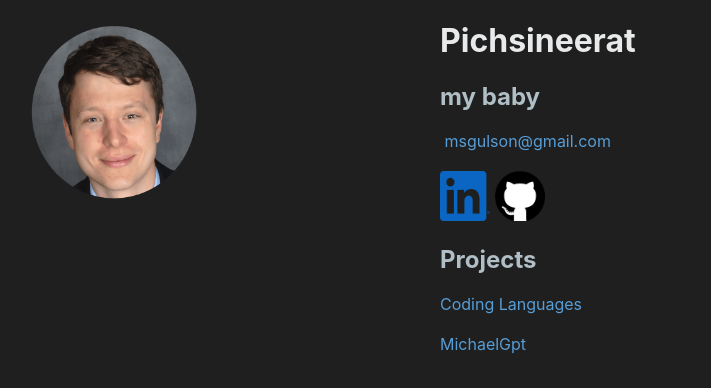
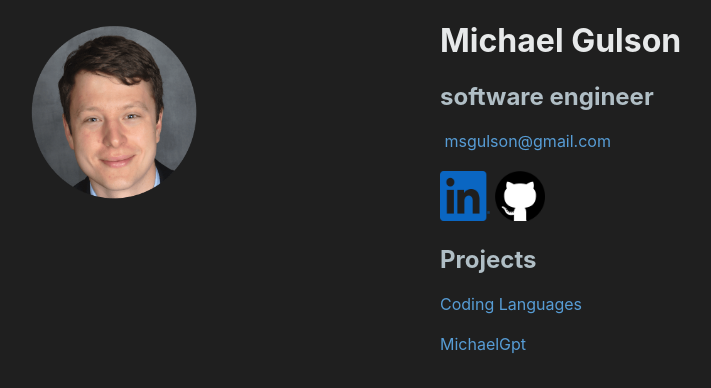
Before and after one commit to mgulson/personal-website, a React (Create React App) app: page / in a window 1280 px wide. Shown: the top 388 px of the page, without its empty margins (92-803 px from the left). Built offline with nearby package versions, Linux system fonts and the light colour scheme.

Commit message:
fix title

```diff
--- a/src/components/Resume/Resume.js
+++ b/src/components/Resume/Resume.js
@@ -23,8 +23,8 @@ export default function Resume(){
         <Grid item xs={12} md={8}>
           <div className='center'>
             <div className= 'center-text'>
-              <h1> Pichsineerat</h1>
-              <h2> my baby</h2> &nbsp;
+              <h1> Michael Gulson</h1>
+              <h2> software engineer</h2> &nbsp;
               <a href="mailto:msgulson@gmail.com">msgulson@gmail.com</a>
               <br></br><br></br>
               <a href="https://www.linkedin.com/in/michael-gulson-578270111" target="_blank">
```
